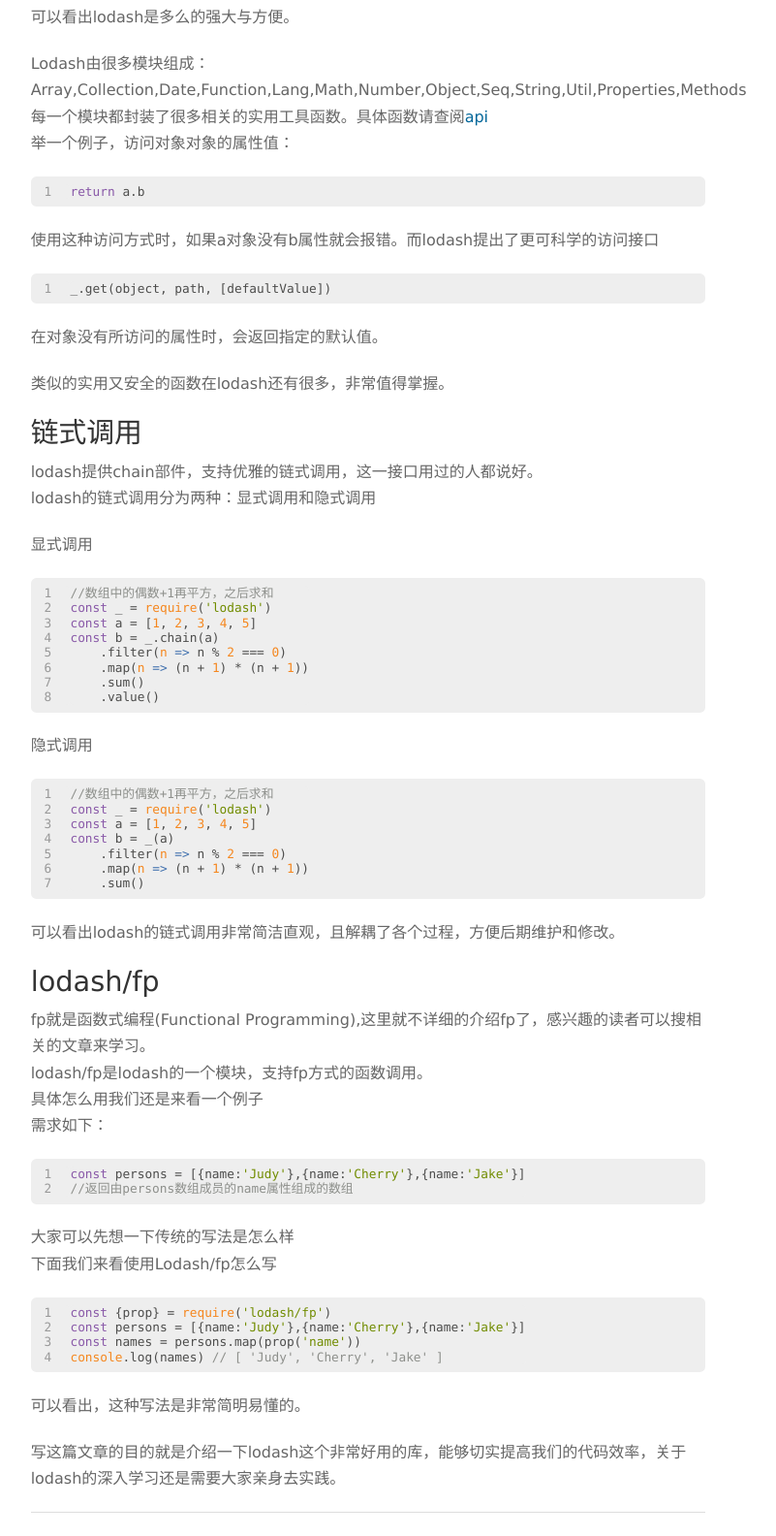
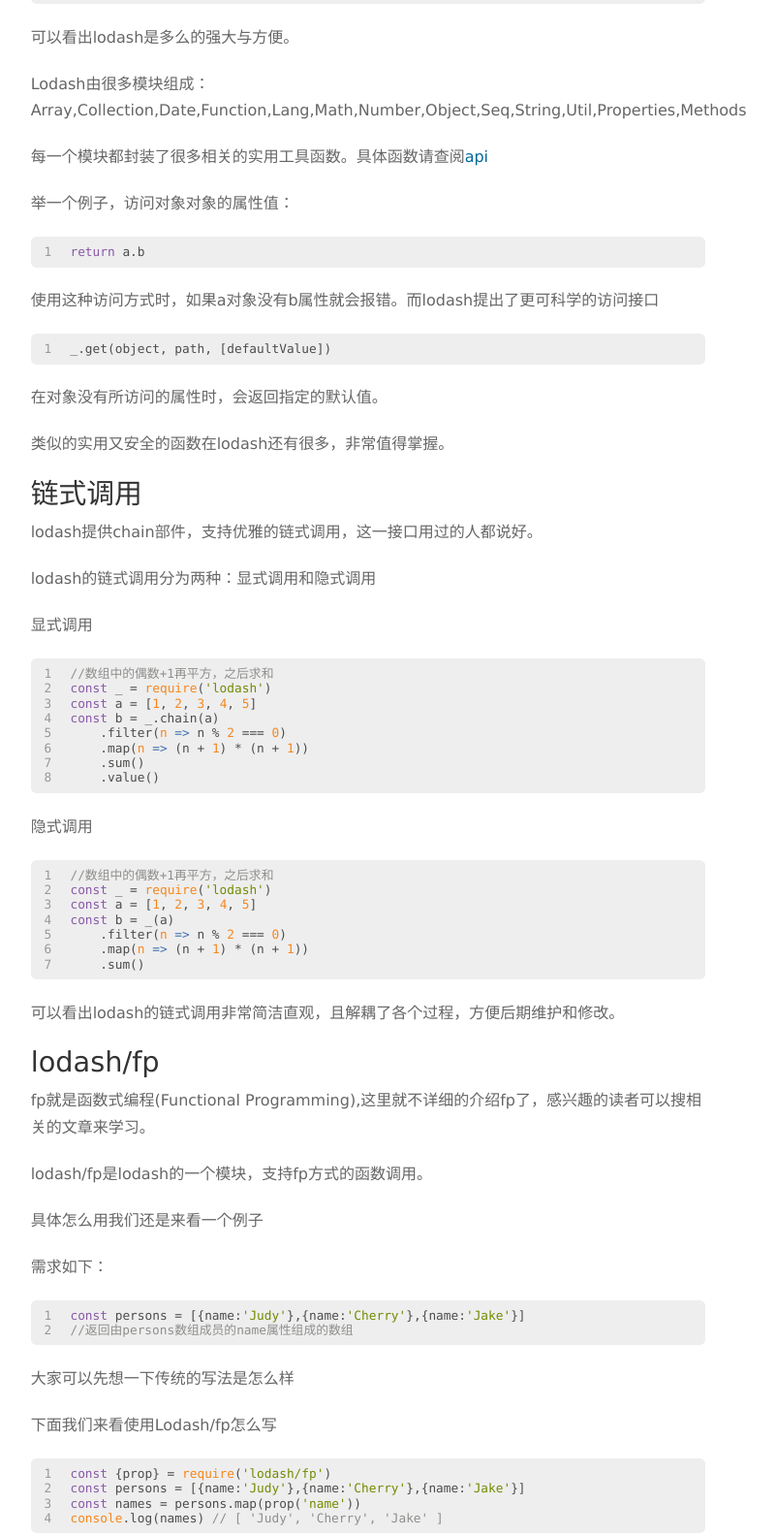
Before and after one commit to xijiezhong/xijiezhong.github.io, a plain HTML site: page 2018/02/12/Lodash/index.html in a window 1280 px wide. Shown: the part 1092-2676 px from the top of the page at 97% size, without its empty margins (465-1266 px from the left). Drawn offline with nearby package versions, Linux system fonts and the light colour scheme; some packages are replaced by stand-ins of ours.

Commit message:
Site updated: 2018-02-12 17:14:33

```diff
--- a/2018/02/12/Lodash/index.html
+++ b/2018/02/12/Lodash/index.html
@@ -23,7 +23,7 @@
 <meta property="og:site_name" content="一笼小包子">
 <meta property="og:description" content="“自从使用了Lodash，妈妈再也不用担心我的生产力了”  这句改编广告词只是个玩笑，但是博主在这里墙裂推荐大家使用lodash，这个库真是居家旅行、敲码做项目、JS码农必备之良库。 闲话不多话，让我们掌声有请Lodash。在日常coding的过程中，总有一些操作是我们会重复使用的，比如说循环遍历数组的每个元素。编程思想启迪我们，‘凡人皆有一死…’，不对，是‘凡重复皆需抽象固定’。在江湖上，很多">
 <meta property="og:image" content="http://yoursite.com/2018/02/12/Lodash/dalao.jpg">
-<meta property="og:updated_time" content="2018-02-12T09:10:13.000Z">
+<meta property="og:updated_time" content="2018-02-12T09:13:55.000Z">
 <meta name="twitter:card" content="summary">
 <meta name="twitter:title" content="Lodash | 一笼小包子">
 <meta name="twitter:description" content="“自从使用了Lodash，妈妈再也不用担心我的生产力了”  这句改编广告词只是个玩笑，但是博主在这里墙裂推荐大家使用lodash，这个库真是居家旅行、敲码做项目、JS码农必备之良库。 闲话不多话，让我们掌声有请Lodash。在日常coding的过程中，总有一些操作是我们会重复使用的，比如说循环遍历数组的每个元素。编程思想启迪我们，‘凡人皆有一死…’，不对，是‘凡重复皆需抽象固定’。在江湖上，很多">
@@ -220,22 +220,30 @@ classes that you can use:
 <p>“自从使用了Lodash，妈妈再也不用担心我的生产力了”</p>
 </blockquote>
 <p>这句改编广告词只是个玩笑，但是博主在这里墙裂推荐大家使用lodash，这个库真是居家旅行、敲码做项目、JS码农必备之良库。</p>
-<p>闲话不多话，让我们掌声有请Lodash。<br><img src="/2018/02/12/Lodash/dalao.jpg" alt="大佬"><br>在日常coding的过程中，总有一些操作是我们会重复使用的，比如说循环遍历数组的每个元素。编程思想启迪我们，<em>‘凡人皆有一死…’</em>，不对，是<em>‘凡重复皆需抽象固定’</em>。在江湖上，很多码农称这个过程为造轮子。<br>在JS中，循环遍历数组这个操作的轮子已经提供了现成的forEach/map。但是还有很多较为复杂的操作JS并没有提供接口。Lodash就是一个提供了很多非常实用模块功能的工具库。</p>
+<p>闲话不多话，让我们掌声有请Lodash。<br><img src="/2018/02/12/Lodash/dalao.jpg" alt="大佬"><br>在日常coding的过程中，总有一些操作是我们会重复使用的，比如说循环遍历数组的每个元素。编程思想启迪我们，<em>‘凡人皆有一死…’</em>，不对，是<em>‘凡重复皆需抽象固定’</em>。在江湖上，很多码农称这个过程为造轮子。</p>
+<p>在JS中，循环遍历数组这个操作的轮子已经提供了现成的forEach/map。但是还有很多较为复杂的操作JS并没有提供接口。Lodash就是一个提供了很多非常实用模块功能的工具库。</p>
 <p>在开始API式的介绍之前，让我们先来看看Lodash的强大方便之处。</p>
 <p>某场景：”数组A元素全部为number，求数组A的元素之和”</p>
 <p>读者朋友们可以先思考下自己会怎么写。下面我们看使用lodash怎么写<br><figure class="highlight javascript"><table><tr><td class="gutter"><pre><span class="line">1</span><br></pre></td><td class="code"><pre><span class="line">_.sum(array)</span><br></pre></td></tr></table></figure></p>
 <p>再来一个场景：嵌套数组[[1,2],[3,4]]去掉嵌套，可以这样写：<br><figure class="highlight javascript"><table><tr><td class="gutter"><pre><span class="line">1</span><br></pre></td><td class="code"><pre><span class="line">_.flatten(array)</span><br></pre></td></tr></table></figure></p>
 <p>可以看出lodash是多么的强大与方便。</p>
-<p>Lodash由很多模块组成：Array,Collection,Date,Function,Lang,Math,Number,Object,Seq,String,Util,Properties,Methods<br>每一个模块都封装了很多相关的实用工具函数。具体函数请查阅<a href="https://lodash.com/docs/4.17.5" target="_blank" rel="noopener">api</a><br>举一个例子，访问对象对象的属性值：<br><figure class="highlight javascript"><table><tr><td class="gutter"><pre><span class="line">1</span><br></pre></td><td class="code"><pre><span class="line"><span class="keyword">return</span> a.b</span><br></pre></td></tr></table></figure></p>
+<p>Lodash由很多模块组成：Array,Collection,Date,Function,Lang,Math,Number,Object,Seq,String,Util,Properties,Methods</p>
+<p>每一个模块都封装了很多相关的实用工具函数。具体函数请查阅<a href="https://lodash.com/docs/4.17.5" target="_blank" rel="noopener">api</a></p>
+<p>举一个例子，访问对象对象的属性值：<br><figure class="highlight javascript"><table><tr><td class="gutter"><pre><span class="line">1</span><br></pre></td><td class="code"><pre><span class="line"><span class="keyword">return</span> a.b</span><br></pre></td></tr></table></figure></p>
 <p>使用这种访问方式时，如果a对象没有b属性就会报错。而lodash提出了更可科学的访问接口<br><figure class="highlight javascript"><table><tr><td class="gutter"><pre><span class="line">1</span><br></pre></td><td class="code"><pre><span class="line">_.get(object, path, [defaultValue])</span><br></pre></td></tr></table></figure></p>
 <p>在对象没有所访问的属性时，会返回指定的默认值。</p>
 <p>类似的实用又安全的函数在lodash还有很多，非常值得掌握。</p>
-<h3 id="链式调用"><a href="#链式调用" class="headerlink" title="链式调用"></a>链式调用</h3><p>lodash提供chain部件，支持优雅的链式调用，这一接口用过的人都说好。<br>lodash的链式调用分为两种：显式调用和隐式调用</p>
+<h3 id="链式调用"><a href="#链式调用" class="headerlink" title="链式调用"></a>链式调用</h3><p>lodash提供chain部件，支持优雅的链式调用，这一接口用过的人都说好。</p>
+<p>lodash的链式调用分为两种：显式调用和隐式调用</p>
 <p>显式调用<br><figure class="highlight javascript"><table><tr><td class="gutter"><pre><span class="line">1</span><br><span class="line">2</span><br><span class="line">3</span><br><span class="line">4</span><br><span class="line">5</span><br><span class="line">6</span><br><span class="line">7</span><br><span class="line">8</span><br></pre></td><td class="code"><pre><span class="line"><span class="comment">//数组中的偶数+1再平方，之后求和</span></span><br><span class="line"><span class="keyword">const</span> _ = <span class="built_in">require</span>(<span class="string">'lodash'</span>)</span><br><span class="line"><span class="keyword">const</span> a = [<span class="number">1</span>, <span class="number">2</span>, <span class="number">3</span>, <span class="number">4</span>, <span class="number">5</span>]</span><br><span class="line"><span class="keyword">const</span> b = _.chain(a)</span><br><span class="line">    .filter(<span class="function"><span class="params">n</span> =&gt;</span> n % <span class="number">2</span> === <span class="number">0</span>)</span><br><span class="line">    .map(<span class="function"><span class="params">n</span> =&gt;</span> (n + <span class="number">1</span>) * (n + <span class="number">1</span>))</span><br><span class="line">    .sum()</span><br><span class="line">    .value()</span><br></pre></td></tr></table></figure></p>
 <p>隐式调用<br><figure class="highlight javascript"><table><tr><td class="gutter"><pre><span class="line">1</span><br><span class="line">2</span><br><span class="line">3</span><br><span class="line">4</span><br><span class="line">5</span><br><span class="line">6</span><br><span class="line">7</span><br></pre></td><td class="code"><pre><span class="line"><span class="comment">//数组中的偶数+1再平方，之后求和</span></span><br><span class="line"><span class="keyword">const</span> _ = <span class="built_in">require</span>(<span class="string">'lodash'</span>)</span><br><span class="line"><span class="keyword">const</span> a = [<span class="number">1</span>, <span class="number">2</span>, <span class="number">3</span>, <span class="number">4</span>, <span class="number">5</span>]</span><br><span class="line"><span class="keyword">const</span> b = _(a)</span><br><span class="line">    .filter(<span class="function"><span class="params">n</span> =&gt;</span> n % <span class="number">2</span> === <span class="number">0</span>)</span><br><span class="line">    .map(<span class="function"><span class="params">n</span> =&gt;</span> (n + <span class="number">1</span>) * (n + <span class="number">1</span>))</span><br><span class="line">    .sum()</span><br></pre></td></tr></table></figure></p>
 <p>可以看出lodash的链式调用非常简洁直观，且解耦了各个过程，方便后期维护和修改。</p>
-<h3 id="lodash-fp"><a href="#lodash-fp" class="headerlink" title="lodash/fp"></a>lodash/fp</h3><p>fp就是函数式编程(Functional Programming),这里就不详细的介绍fp了，感兴趣的读者可以搜相关的文章来学习。<br>lodash/fp是lodash的一个模块，支持fp方式的函数调用。<br>具体怎么用我们还是来看一个例子<br>需求如下：<br><figure class="highlight javascript"><table><tr><td class="gutter"><pre><span class="line">1</span><br><span class="line">2</span><br></pre></td><td class="code"><pre><span class="line"><span class="keyword">const</span> persons = [&#123;<span class="attr">name</span>:<span class="string">'Judy'</span>&#125;,&#123;<span class="attr">name</span>:<span class="string">'Cherry'</span>&#125;,&#123;<span class="attr">name</span>:<span class="string">'Jake'</span>&#125;]</span><br><span class="line"><span class="comment">//返回由persons数组成员的name属性组成的数组</span></span><br></pre></td></tr></table></figure></p>
-<p>大家可以先想一下传统的写法是怎么样<br>下面我们来看使用Lodash/fp怎么写<br><figure class="highlight javascript"><table><tr><td class="gutter"><pre><span class="line">1</span><br><span class="line">2</span><br><span class="line">3</span><br><span class="line">4</span><br></pre></td><td class="code"><pre><span class="line"><span class="keyword">const</span> &#123;prop&#125; = <span class="built_in">require</span>(<span class="string">'lodash/fp'</span>)</span><br><span class="line"><span class="keyword">const</span> persons = [&#123;<span class="attr">name</span>:<span class="string">'Judy'</span>&#125;,&#123;<span class="attr">name</span>:<span class="string">'Cherry'</span>&#125;,&#123;<span class="attr">name</span>:<span class="string">'Jake'</span>&#125;]</span><br><span class="line"><span class="keyword">const</span> names = persons.map(prop(<span class="string">'name'</span>))</span><br><span class="line"><span class="built_in">console</span>.log(names) <span class="comment">// [ 'Judy', 'Cherry', 'Jake' ]</span></span><br></pre></td></tr></table></figure></p>
+<h3 id="lodash-fp"><a href="#lodash-fp" class="headerlink" title="lodash/fp"></a>lodash/fp</h3><p>fp就是函数式编程(Functional Programming),这里就不详细的介绍fp了，感兴趣的读者可以搜相关的文章来学习。</p>
+<p>lodash/fp是lodash的一个模块，支持fp方式的函数调用。</p>
+<p>具体怎么用我们还是来看一个例子</p>
+<p>需求如下：<br><figure class="highlight javascript"><table><tr><td class="gutter"><pre><span class="line">1</span><br><span class="line">2</span><br></pre></td><td class="code"><pre><span class="line"><span class="keyword">const</span> persons = [&#123;<span class="attr">name</span>:<span class="string">'Judy'</span>&#125;,&#123;<span class="attr">name</span>:<span class="string">'Cherry'</span>&#125;,&#123;<span class="attr">name</span>:<span class="string">'Jake'</span>&#125;]</span><br><span class="line"><span class="comment">//返回由persons数组成员的name属性组成的数组</span></span><br></pre></td></tr></table></figure></p>
+<p>大家可以先想一下传统的写法是怎么样</p>
+<p>下面我们来看使用Lodash/fp怎么写<br><figure class="highlight javascript"><table><tr><td class="gutter"><pre><span class="line">1</span><br><span class="line">2</span><br><span class="line">3</span><br><span class="line">4</span><br></pre></td><td class="code"><pre><span class="line"><span class="keyword">const</span> &#123;prop&#125; = <span class="built_in">require</span>(<span class="string">'lodash/fp'</span>)</span><br><span class="line"><span class="keyword">const</span> persons = [&#123;<span class="attr">name</span>:<span class="string">'Judy'</span>&#125;,&#123;<span class="attr">name</span>:<span class="string">'Cherry'</span>&#125;,&#123;<span class="attr">name</span>:<span class="string">'Jake'</span>&#125;]</span><br><span class="line"><span class="keyword">const</span> names = persons.map(prop(<span class="string">'name'</span>))</span><br><span class="line"><span class="built_in">console</span>.log(names) <span class="comment">// [ 'Judy', 'Cherry', 'Jake' ]</span></span><br></pre></td></tr></table></figure></p>
 <p>可以看出，这种写法是非常简明易懂的。</p>
 <p>写这篇文章的目的就是介绍一下lodash这个非常好用的库，能够切实提高我们的代码效率，关于lodash的深入学习还是需要大家亲身去实践。</p>
 
```
